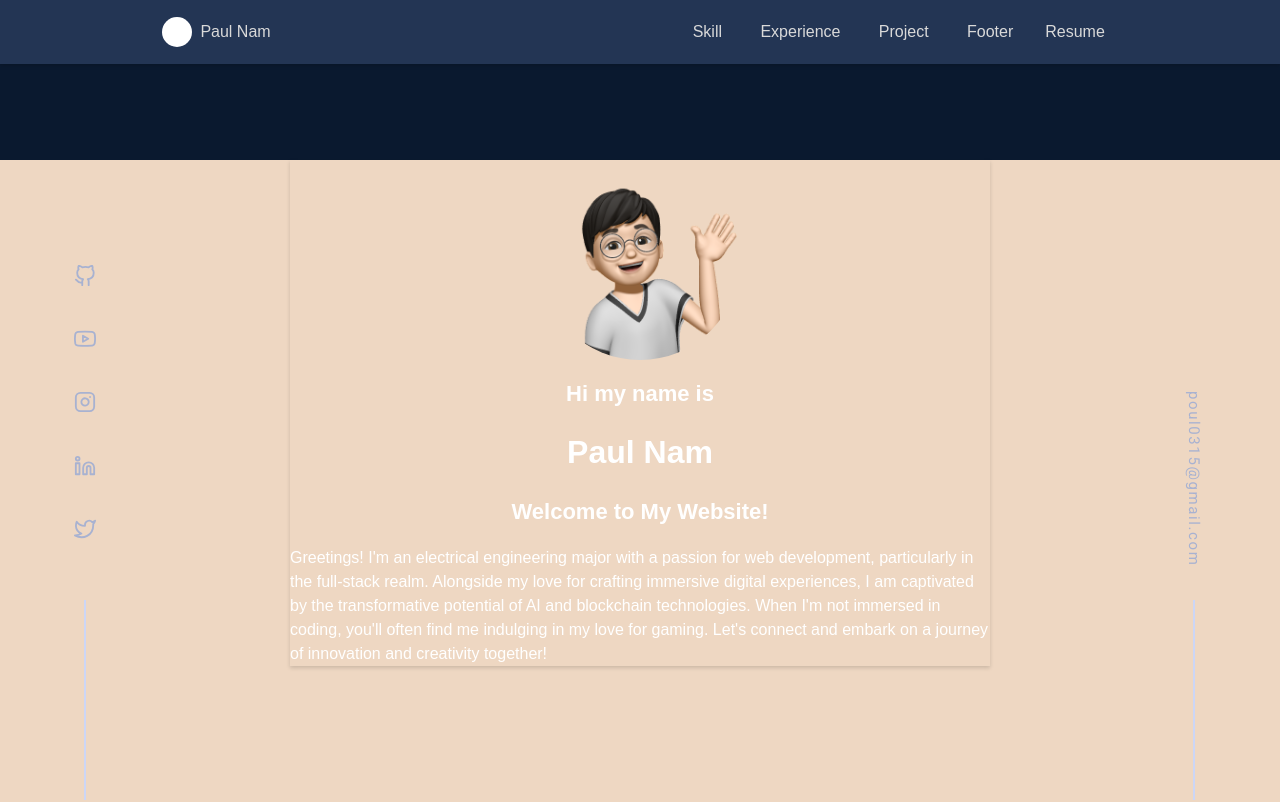
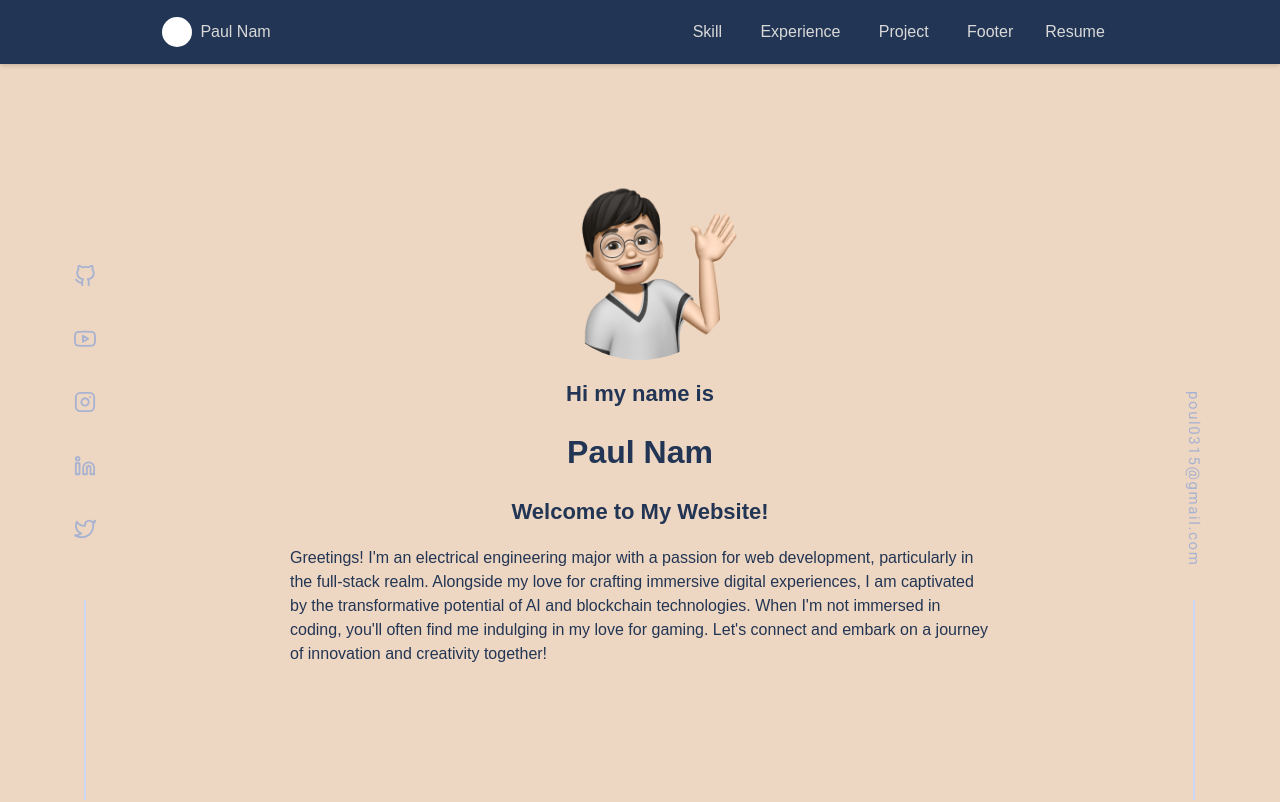
Before and after one commit to poul0315/NextJs-Portfolio, a Next.js app: page / in a window 1280 px wide. Shown: the top 802 px of the page. Built offline with nearby package versions, Linux system fonts and the light colour scheme.

Commit message:
changed project section a little more

```diff
--- a/src/pages/index.tsx
+++ b/src/pages/index.tsx
@@ -19,7 +19,7 @@ function Index() {
           <Hero />
         </div>
         <div className="main-component-skill">
-        <About />
+          <About />
         </div>
         <div className="main-component-experience">
           <Experience />
--- a/src/scss/sections/_globals.scss
+++ b/src/scss/sections/_globals.scss
@@ -16,7 +16,8 @@
 }
 
 body {
-    background-color: var(--background-color);
+    // background-color: var(--background-color);
+    background-color: #EED7C2;
 }
 
 * {
--- a/src/scss/sections/_hero.scss
+++ b/src/scss/sections/_hero.scss
@@ -1,5 +1,5 @@
 .hero {
-    color: white;
+    color: #223554;
     display: flex;
     flex-direction: column;
     max-width: 700px;
@@ -8,9 +8,7 @@
     justify-content: center;
     margin: auto;
     margin-bottom: 24rem;
-    box-shadow: 0 2px 4px rgba(0, 0, 0, 0.15);
-    // min-height: 60vh;
-    // margin: 0 40rem;
+
     &-profile-image {
         border-radius: 50%;
     }
--- a/src/scss/sections/_index.scss
+++ b/src/scss/sections/_index.scss
@@ -20,7 +20,8 @@
     }
     &-project {
         padding: 0.5px;
-        background-color: var(--lightest-navy);
+        // background-color: var(--lightest-navy);
+        background-color: #EED7C2;
     }
 }
 
--- a/src/scss/sections/_project.scss
+++ b/src/scss/sections/_project.scss
@@ -151,10 +151,6 @@
           flex-direction: column;
           align-items: flex-end;
           gap: 0.5rem;
-          &-overline {
-            color: var(--theme-color);
-            font-family: var(--roboto);
-          }
           &-title {
             width: max-content;
             color: var(--lightest-slate);
--- a/src/sections/Project.tsx
+++ b/src/sections/Project.tsx
@@ -106,7 +106,6 @@ function Project() {
                       </div>
                     </div>
                     <div className="project-info">
-                    <p className="project-info-overline">Featured Project</p>
                       <h3 className="project-info-title">{projectName}</h3>
                       <div className="project-info-description">
                         <p>{projectDescription}</p>
```
Lines whose indentation alone changed are shown as unchanged.
